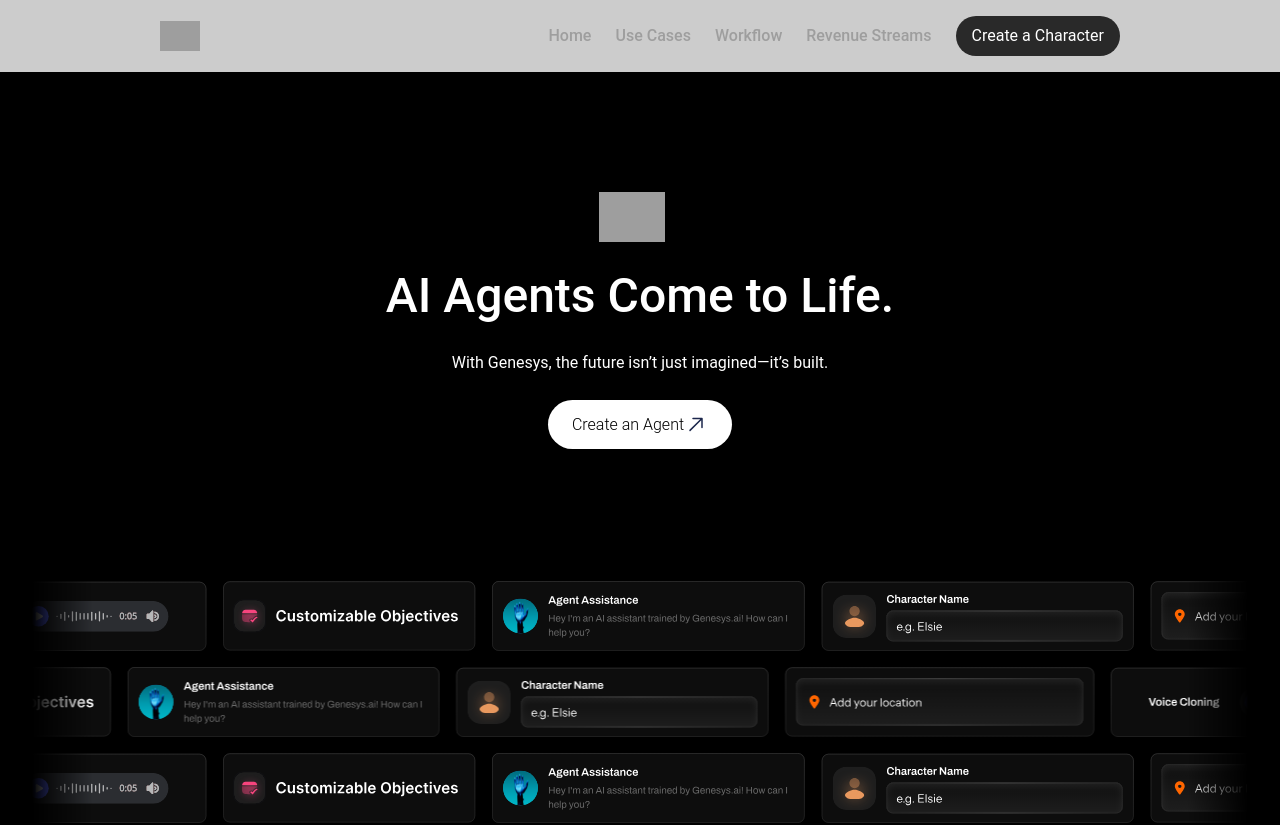
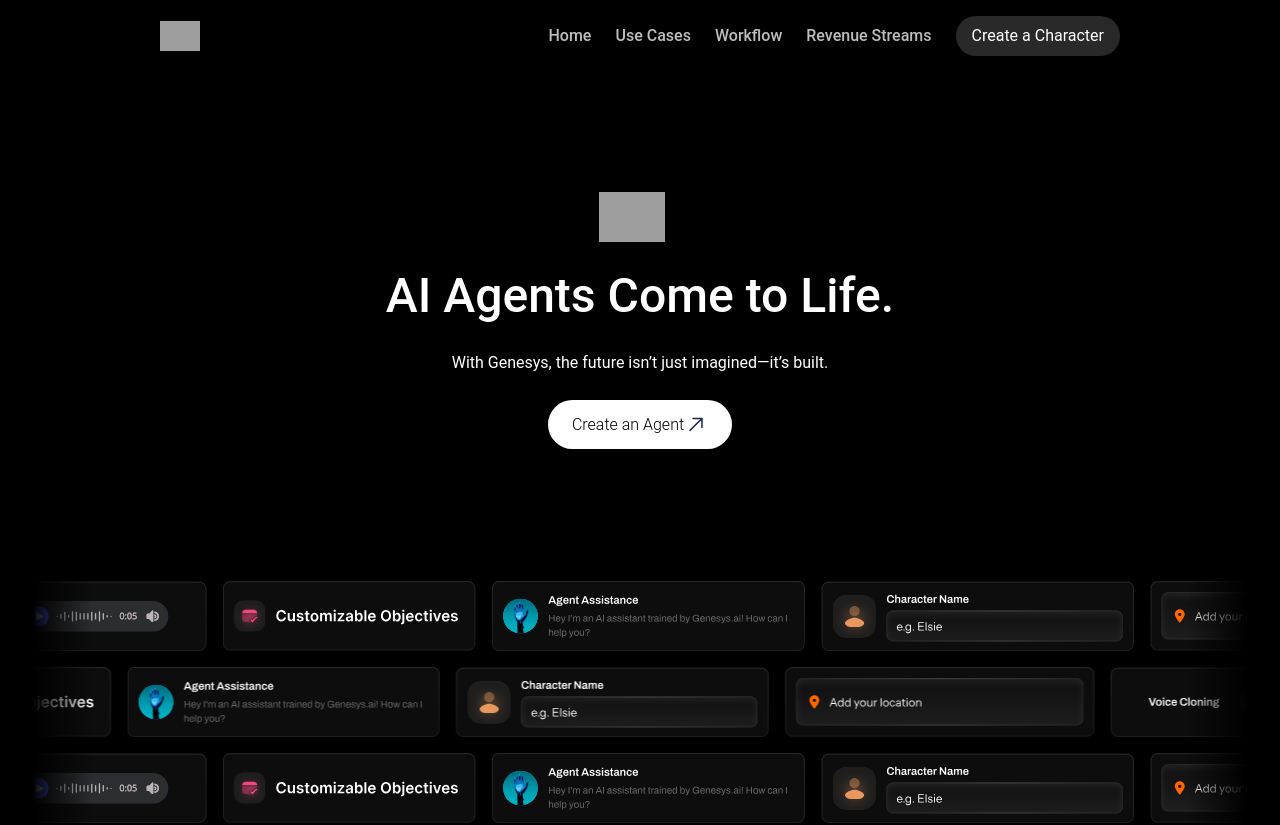
Before and after one commit to AngelineSeveses/Genesys, a React (Vite) app: page / in a window 1280 px wide. Shown: the top 825 px of the page. Built offline with nearby package versions, Linux system fonts and the light colour scheme; grey boxes are pictures that could not be loaded.

Commit message:
replace anchor tags with ScrollLink for smooth scrolling in StickyNavbar

```diff
--- a/src/components/StickyNavbar.jsx
+++ b/src/components/StickyNavbar.jsx
@@ -1,5 +1,6 @@
 import React, { useState, useEffect } from "react";
 import { Navbar, IconButton, Button } from "@material-tailwind/react";
+import { Link as ScrollLink } from "react-scroll"; // Import smooth scrolling
 
 export function StickyNavbar() {
   const [openNav, setOpenNav] = useState(false);
@@ -14,27 +15,40 @@
   }, []);
 
   const navItems = [
-    { name: "Home", href: "#home" },
-    { name: "Use Cases", href: "#usecases" },
-    { name: "Workflow", href: "#workflow" },
-    { name: "Revenue Streams", href: "#streams" },
+    { name: "Home", to: "home" },
+    { name: "Use Cases", to: "usecases" },
+    { name: "Workflow", to: "workflow" },
+    { name: "Revenue Streams", to: "streams" },
   ];
 
   return (
     <div className="sticky top-0 z-50 w-full bg-black">
-      <Navbar className="max-w-full rounded-none px-4 py-3 text-gray-100 border-none lg:px-4 lg:py-4">
+      <Navbar className="max-w-full rounded-none px-4 py-3 border-none lg:px-4 lg:py-4 bg-black text-white">
         <div className="max-w-screen-lg mx-auto flex items-center justify-between">
           {/* Logo */}
-          <a href="#home">
+          <ScrollLink
+            to="home"
+            smooth={true}
+            duration={500}
+            offset={-80}
+            className="cursor-pointer"
+          >
             <img src="/images/logo.svg" alt="Logo" className="h-[30px] w-auto" />
-          </a>
+          </ScrollLink>
 
           {/* Desktop Navigation */}
           <div className="hidden lg:flex items-center gap-6 ml-auto">
-            {navItems.map(({ name, href }) => (
-              <a key={href} href={href} className="text-gray-500 hover:text-white transition-colors font-medium">
+            {navItems.map(({ name, to }) => (
+              <ScrollLink
+                key={to}
+                to={to}
+                smooth={true}
+                duration={500}
+                offset={-80}
+                className="cursor-pointer text-gray-400 hover:text-white transition-colors font-medium"
+              >
                 {name}
-              </a>
+              </ScrollLink>
             ))}
             <a href="/create-character" className="bg-customDark text-white rounded-full px-4 py-2">
               Create a Character
@@ -44,7 +58,7 @@
           {/* Mobile Menu Button */}
           <IconButton
             variant="text"
-            className="ml-auto h-6 w-6 text-inherit hover:bg-transparent lg:hidden"
+            className="ml-auto h-6 w-6 text-white hover:bg-transparent lg:hidden"
             onClick={() => setOpenNav(true)}
           >
             <svg xmlns="http://www.w3.org/2000/svg" className="h-6 w-6" fill="none" stroke="currentColor" strokeWidth={2}>
@@ -68,10 +82,18 @@
 
           {/* Navigation Links */}
           <ul className="flex flex-col gap-6">
-            {navItems.map(({ name, href }) => (
-              <a key={href} href={href} className="text-gray-300 hover:text-white transition-colors font-medium text-lg" onClick={() => setOpenNav(false)}>
+            {navItems.map(({ name, to }) => (
+              <ScrollLink
+                key={to}
+                to={to}
+                smooth={true}
+                duration={500}
+                offset={-80}
+                className="cursor-pointer text-gray-300 hover:text-white transition-colors font-medium text-lg"
+                onClick={() => setOpenNav(false)}
+              >
                 {name}
-              </a>
+              </ScrollLink>
             ))}
           </ul>
         </div>
```
